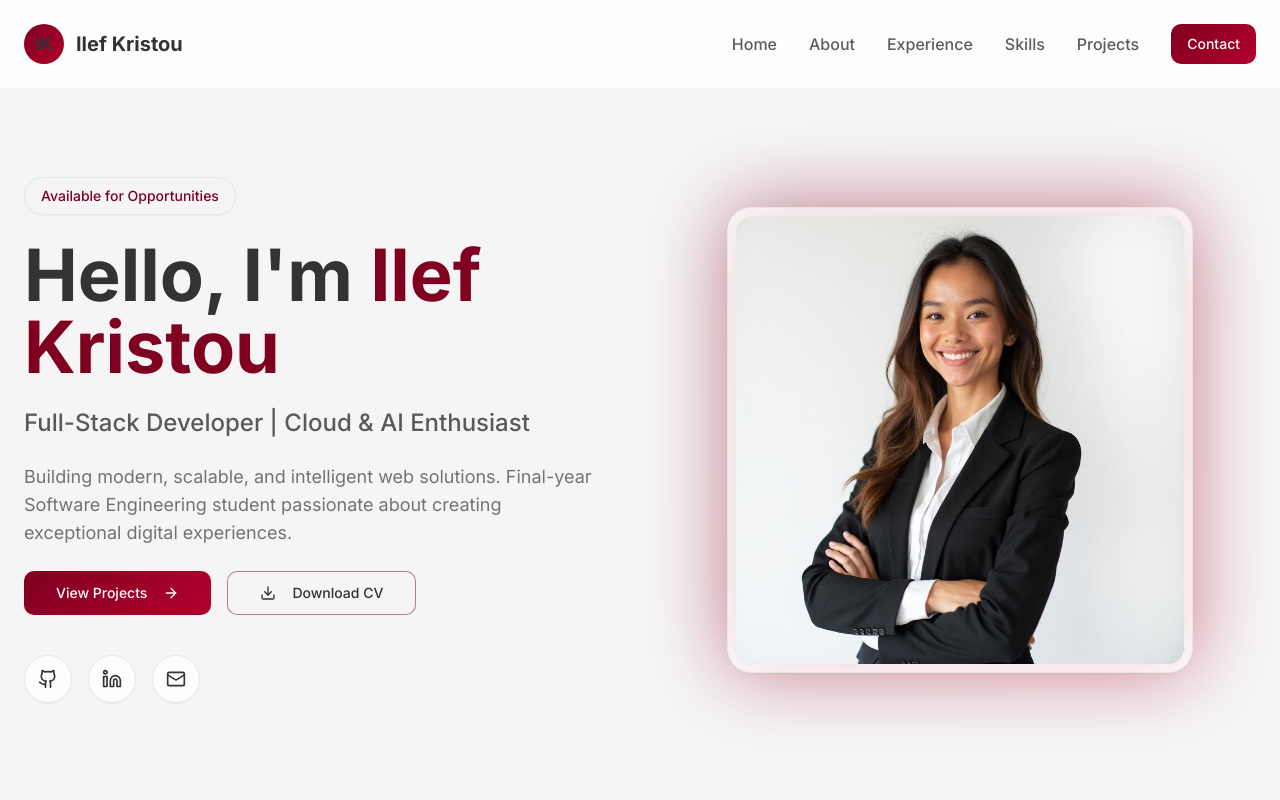
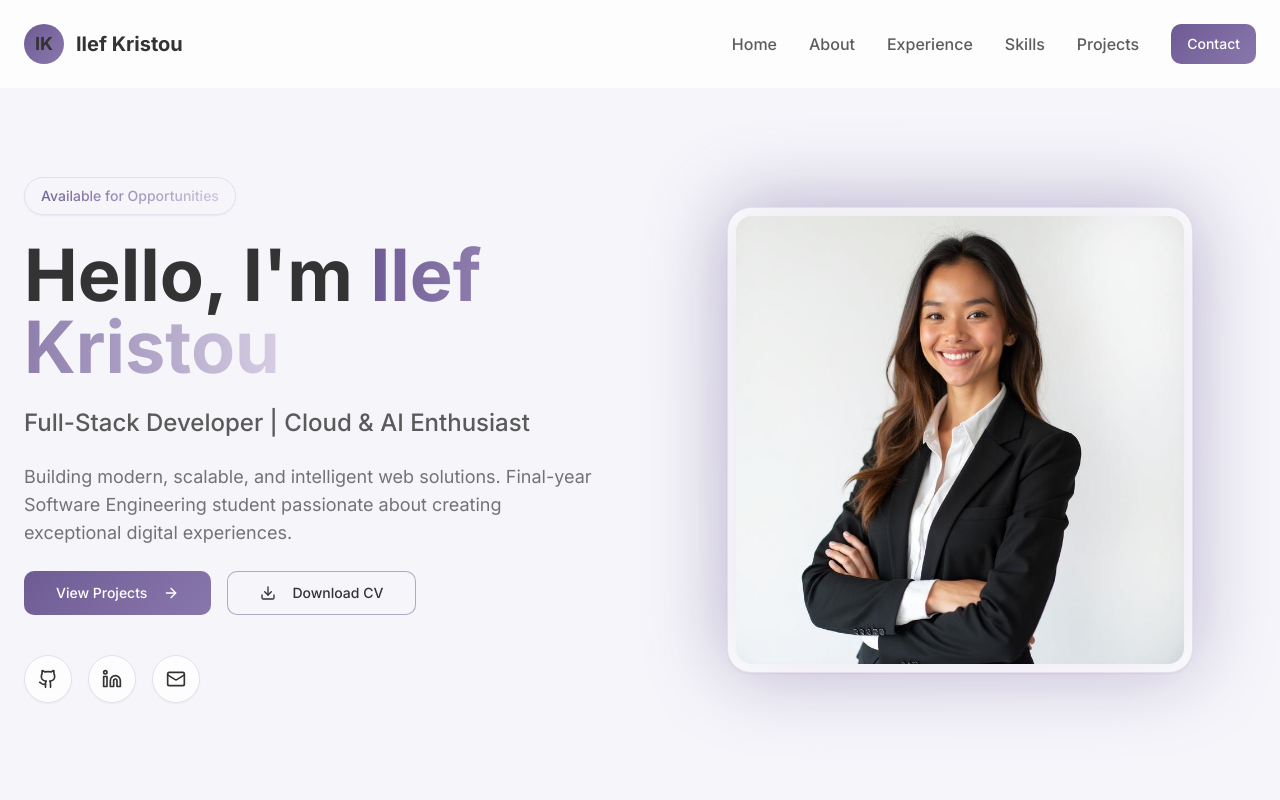
Before and after one commit to ilef-kristou/ilef-kristou-portfolio, a React (Vite) app: page / in a window 1280 px wide. Shown: the top 800 px of the page. Built offline with nearby package versions, Linux system fonts and the light colour scheme; the HTML template or start-up script is replaced by a standard one.

Commit message:
Update color palette

```diff
--- a/src/index.css
+++ b/src/index.css
@@ -8,40 +8,40 @@ All colors MUST be HSL.
 
 @layer base {
   :root {
-    --background: 0 0% 96%;
+    --background: 240 33% 97%;
     --foreground: 0 0% 20%;
 
-    --card: 0 0% 100%;
+    --card: 300 20% 99%;
     --card-foreground: 0 0% 20%;
 
-    --popover: 0 0% 100%;
+    --popover: 300 20% 99%;
     --popover-foreground: 0 0% 20%;
 
-    --primary: 345 100% 25%;
+    --primary: 260 24% 47%;
     --primary-foreground: 0 0% 100%;
 
-    --secondary: 0 0% 96%;
+    --secondary: 240 33% 97%;
     --secondary-foreground: 0 0% 20%;
 
-    --muted: 0 0% 96%;
+    --muted: 240 33% 97%;
     --muted-foreground: 0 0% 45%;
 
-    --accent: 345 100% 25%;
-    --accent-foreground: 0 0% 100%;
+    --accent: 264 29% 85%;
+    --accent-foreground: 0 0% 20%;
 
     --destructive: 0 84% 60%;
     --destructive-foreground: 0 0% 100%;
 
-    --border: 0 0% 90%;
-    --input: 0 0% 90%;
-    --ring: 345 100% 25%;
+    --border: 264 29% 90%;
+    --input: 264 29% 90%;
+    --ring: 260 24% 47%;
 
     --radius: 0.75rem;
 
     /* Custom portfolio colors */
-    --gradient-start: 345 100% 25%;
-    --gradient-end: 345 100% 35%;
-    --hero-glow: 345 100% 25%;
+    --gradient-start: 260 24% 47%;
+    --gradient-end: 260 24% 57%;
+    --hero-glow: 260 24% 47%;
   }
 
   * {
```
